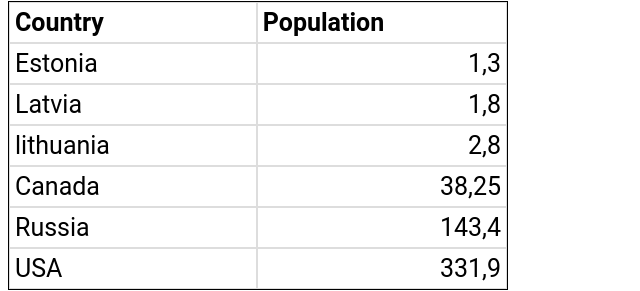
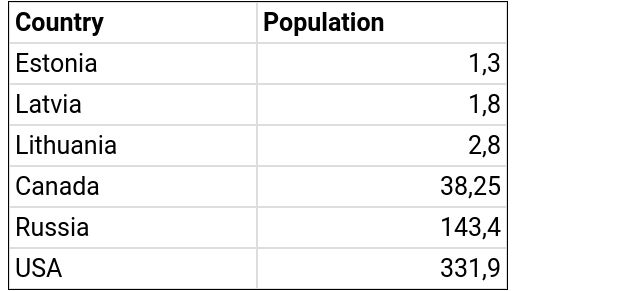
Before and after one commit to 1ce2k/233000IADB, a plain HTML site: page index.html in a window 1280 px wide. Shown: the part 296-587 px from the top of the page, 0-640 px from the left. Drawn offline with Linux system fonts and the light colour scheme.

Commit message:
Update index.html

```diff
--- a/index.html
+++ b/index.html
@@ -60,7 +60,7 @@
                     <td style="text-align: right">1,8</td>
                 </tr>
                 <tr>
-                    <td>lithuania</td>
+                    <td>Lithuania</td>
                     <td style="text-align: right">2,8</td>
                 </tr>
                 <tr>
```
